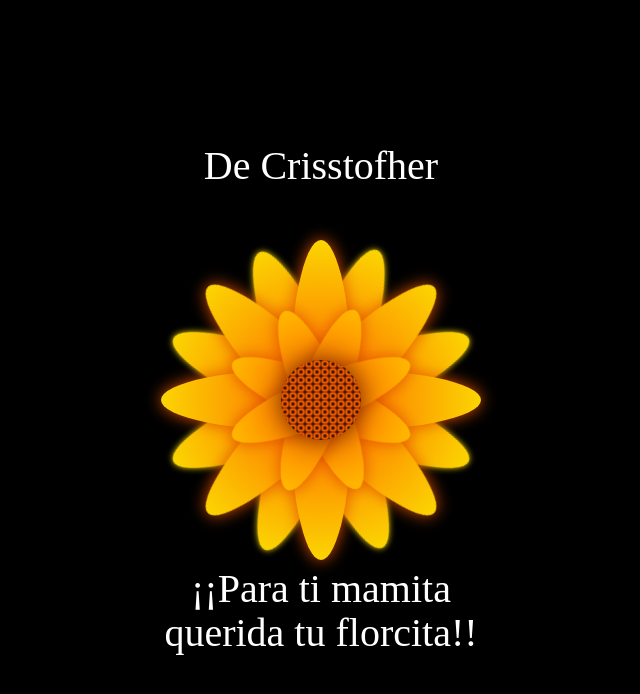
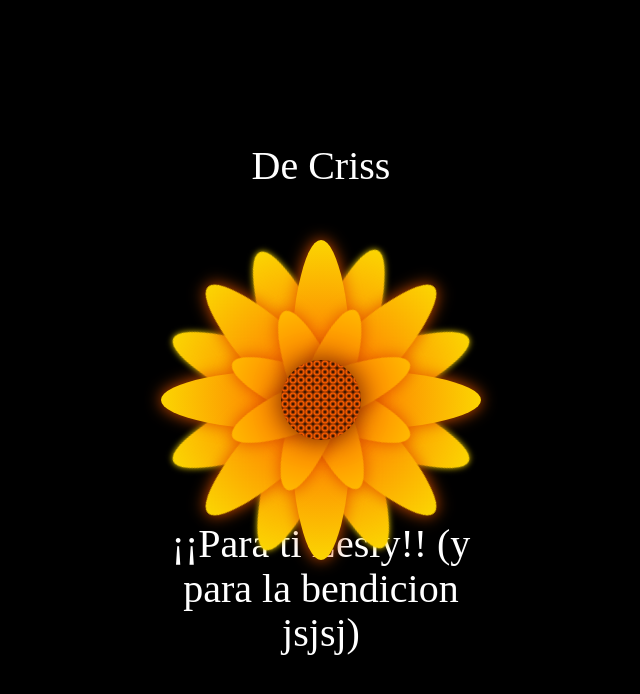
Before and after one commit to cristofher13/floresamarilasmama, a plain HTML site: page docs/index.html in a window 1280 px wide. Shown: the whole page, without its empty margins (319-959 px from the left). Drawn offline with Linux system fonts and the light colour scheme.

Commit message:
Add files via upload

```diff
--- a/docs/index.html
+++ b/docs/index.html
@@ -10,7 +10,7 @@
 <body>
 
 <div class="flower">
-    <div class="text-above">De Crisstofher</div>
+    <div class="text-above">De Criss</div>
     <div class="mid">
     </div>
     <div class="Petal1 p1">
@@ -37,7 +37,7 @@
     </div>
     <div class="Petal3 p4">
     </div>
-    <div class="text-below">¡¡Para ti mamita querida tu florcita!! </div>
+    <div class="text-below">¡¡Para ti Lesly!! (y para la bendicion jsjsj) </div>
   </div>
 </body>
 </html>
```
